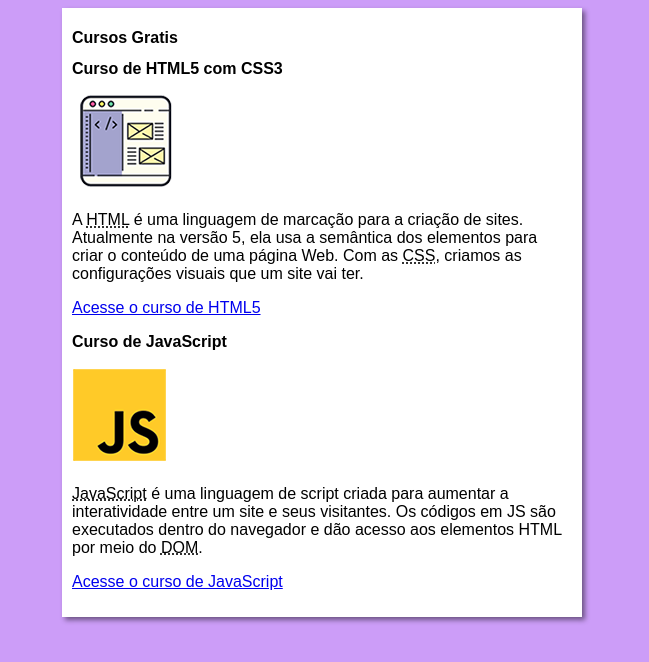
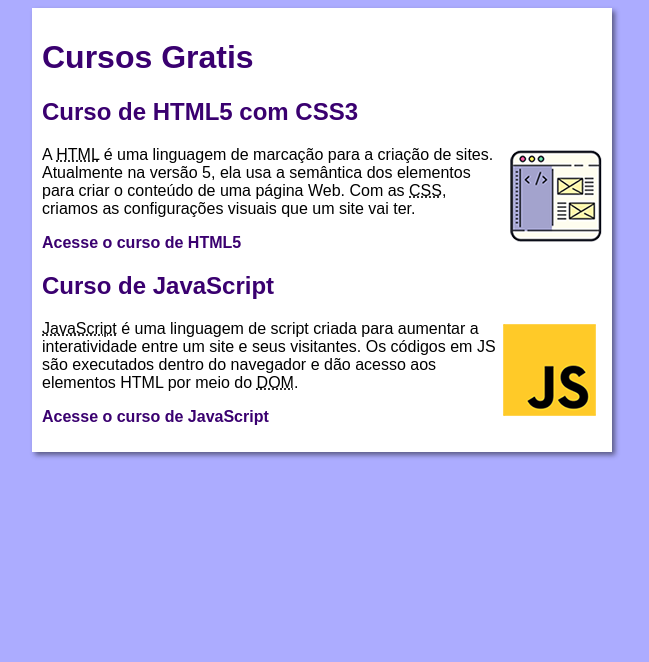
Before and after one commit to brchaves/projeto_site, a plain HTML site: page index.html in a window 1280 px wide. Shown: the whole page, without its empty margins (318-967 px from the left). Drawn offline with Linux system fonts and the light colour scheme.

Commit message:
update estilo

```diff
--- a/estilos/style.css
+++ b/estilos/style.css
@@ -1,16 +1,42 @@
-*{
+* {
     font-family: Arial, Helvetica, sans-serif;
     font-size: 16px;
 }
 
-body{
-    background-color: rgb(204, 157, 248);
+body {
+    background-color: #acacff;
+
 }
 
-main{
+main {
     background-color: white;
-    width: 500px;
+    width: 560px;
     margin: auto;
     padding: 10px;
     box-shadow: 3px 3px 5px rgba(0, 0, 0, 0.473);
 }
+
+h1 {
+    font-size: 2em;
+    color: rgb(58, 0, 112);
+}
+
+h2 {
+    font-size: 1.5em;
+    color: rgb(58, 0, 112);
+}
+
+img.lado {
+    float: right;
+}
+
+a {
+    text-decoration: none;
+    font-weight: bold;
+    color: rgb(58, 0, 112);
+}
+
+a:hover {
+    text-decoration: underline;
+    color: rgb(26, 26, 255);
+}
```
